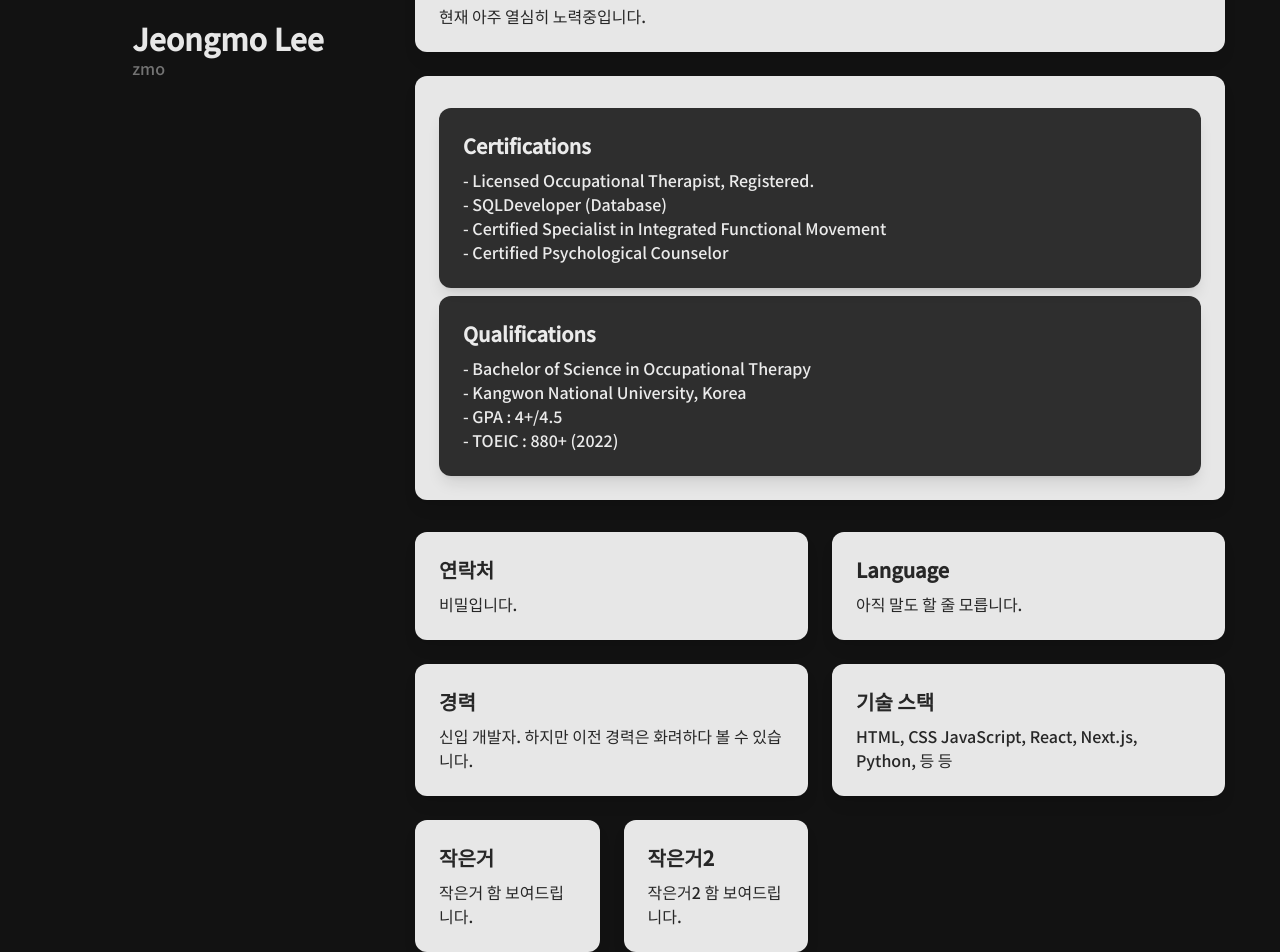
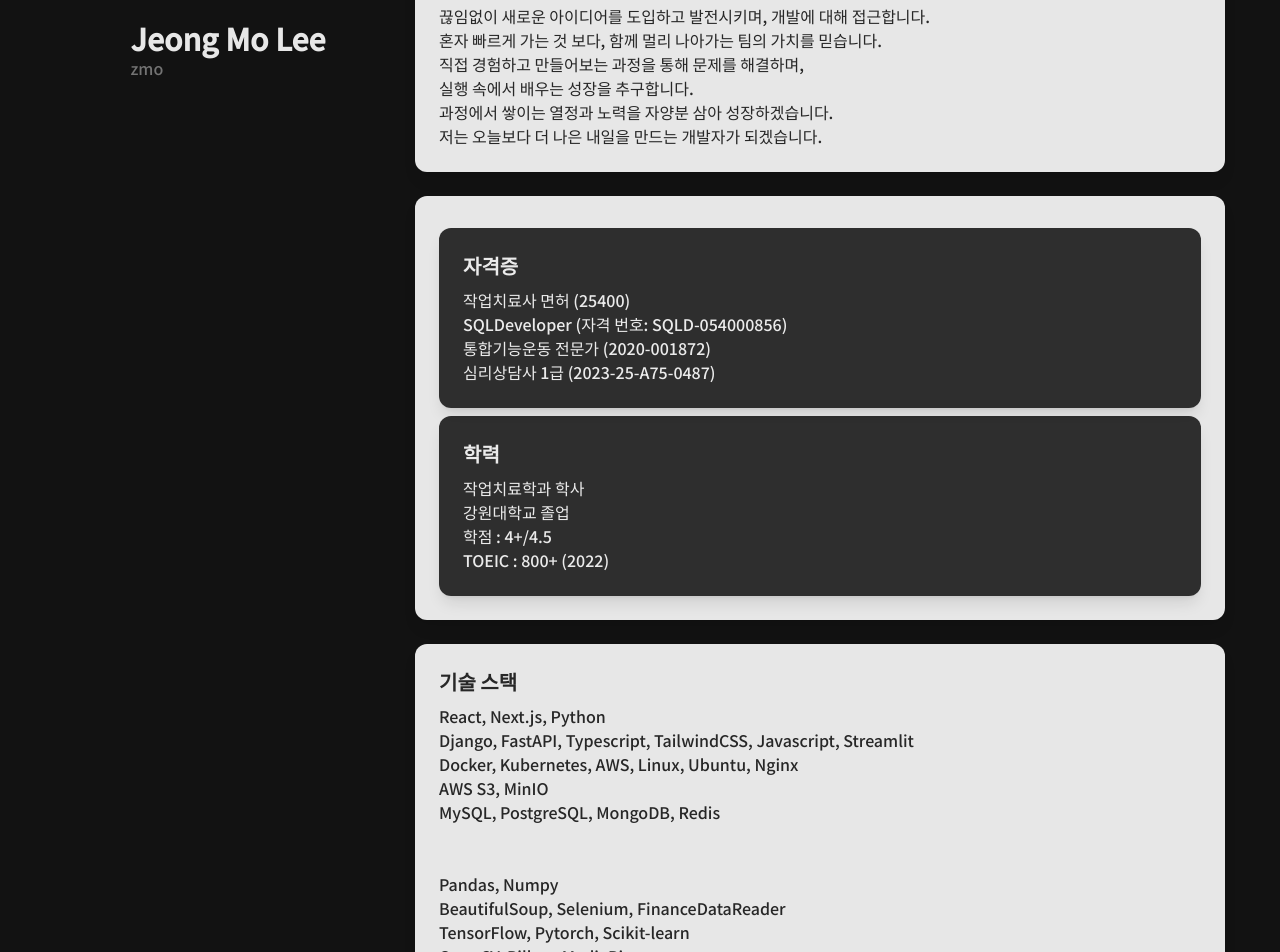
Before and after one commit to 2zm00/portfolio, a Next.js app: page / in a window 1280 px wide. Shown: the part 180-1132 px from the top of the page. Built offline with nearby package versions, Linux system fonts and the light colour scheme.

Commit message:
feat: 포트폴리오 내용 정리

```diff
--- a/app/page.tsx
+++ b/app/page.tsx
@@ -21,7 +21,7 @@ export default function Home() {
                 />
               </div>
               <div>
-                <h1 className="font-semibold text-3xl">Jeongmo Lee</h1>
+                <h1 className="font-semibold text-3xl">Jeong Mo Lee</h1>
                 <p className="text-neutral-500">zmo</p>
               </div>
             </div>
@@ -33,12 +33,17 @@ export default function Home() {
               <div className="flex flex-col gap-4 mx-auto max-w-[810px] pt-12">
                 {/* 소갯말 */}
                 <Card
-                  title="반갑습니다."
-                  subtitle="저는 이정모라고합니다."
+                  title="안녕하세요 이정모입니다."
+                  subtitle="몰입을 좋아하는 개발자입니다."
                   delay={100}
                 >
                   <div>
-                  현재 아주 열심히 노력중입니다.
+                  끊임없이 새로운 아이디어를 도입하고 발전시키며, 개발에 대해 접근합니다. <br />
+                  혼자 빠르게 가는 것 보다, 함께 멀리 나아가는 팀의 가치를 믿습니다. <br />
+                  직접 경험하고 만들어보는 과정을 통해 문제를 해결하며, <br/>
+                  실행 속에서 배우는 성장을 추구합니다. <br />
+                  과정에서 쌓이는 열정과 노력을 자양분 삼아 성장하겠습니다. <br />
+                  저는 오늘보다 더 나은 내일을 만드는 개발자가 되겠습니다.
 
                   </div>
                 </Card>
@@ -52,41 +57,72 @@ export default function Home() {
                   >
                   <div >
                     <Card
-                    title="Certifications"
+                    title="자격증"
                     className="mt-2 !bg-black !bg-opacity-80 text-white text-opacity-90">
-                      - Licensed Occupational Therapist, Registered.<br/>
-                      - SQLDeveloper (Database)<br/>
-                      - Certified Specialist in Integrated Functional Movement<br/>
-                      - Certified Psychological Counselor <br/>
+                      작업치료사 면허 (25400)<br/>
+                      SQLDeveloper (자격 번호: SQLD-054000856)<br/>
+                      통합기능운동 전문가 (2020-001872)<br/>
+                      심리상담사 1급 (2023-25-A75-0487) <br/>
                     </Card>
 
                       <Card
-                      title="Qualifications"
+                      title="학력"
                       className="mt-2 !bg-black !bg-opacity-80 text-white text-opacity-90">
-                      - Bachelor of Science in Occupational Therapy<br/>
-                      - Kangwon National University, Korea<br/>
-                      - GPA : 4+/4.5<br/>
-                      - TOEIC : 880+ (2022) <br/>
+                      작업치료학과 학사<br/>
+                      강원대학교 졸업<br/>
+                      학점 : 4+/4.5<br/>
+                      TOEIC : 800+ (2022) <br/>
                       </Card>
                   </div>
                   </Card>
+                  <Card
+                  title="기술 스택"
+                  delay={600}
+                  ><div>
+                    React, Next.js, Python <br />
+                    Django, FastAPI, Typescript, TailwindCSS, Javascript, Streamlit <br />
+                    Docker, Kubernetes, AWS, Linux, Ubuntu, Nginx <br />
+                    AWS S3, MinIO <br />
+                    MySQL, PostgreSQL, MongoDB, Redis <br />
+
+                    <br/>
+                    <br/>
+                    Pandas, Numpy <br/>
+                    BeautifulSoup, Selenium, FinanceDataReader <br/>
+                    TensorFlow, Pytorch, Scikit-learn <br/>
+                    OpenCV, Pillow, MediaPipe <br/>
+                    Matplotlib, Plotly <br/>
+
+                    <br/>
+                    <br/>
+                    Github, Notion, Slack
+
+                    </div>
+
+                    </Card>
+
                   <div className = "mt-2 grid grid-cols-2 gap-6">
                   <Card
                   title="연락처"
                   delay={300}
                   >
                     <div className="">
-                      비밀입니다.
+                      dwa010301@gmail.com 이메일
+                      <br/>
+                      https://github.com/2zm00 깃허브
+                      <br/>
+                      https://discordapp.com/users/397246059228823572 디스코드
+
                     </div>
                   </Card>
 
                   <Card
-                  title="Language"
+                  title="언어"
 
                   delay={400}
                   >
                     <div>
-                      아직 말도 할 줄 모릅니다.
+                      한국어, English
 
                     </div>
                   </Card>
@@ -94,31 +130,40 @@ export default function Home() {
                   title="경력"
                   delay={500}
                   ><div>
-                    신입 개발자. 하지만 이전 경력은 화려하다 볼 수 있습니다.
+                    회복기 재활병원 근무 (2023.05 ~ 2024.05) <br/>
+                    대학병원 및 지역사회 실습 및 인턴 (2021.12 ~ 2022.07)
                     </div>
                     </Card>
 
-                  <Card
-                  title="기술 스택"
-                  delay={600}
-                  ><div>
-                    HTML, CSS JavaScript, React, Next.js, Python, 등 등
-                    </div>
 
-                    </Card>
-                    <div className="md:grid-cols-2 grid gap-6">
-                    <Card title="작은거" delay={700}>
+
+                    <Card title="교육" delay={700}>
                       <div>
-                        작은거 함 보여드립니다.
+                      멋쟁이 사자처럼 Banckend Python 12기. <br/>
+                        - 파이썬을 활용한 고도화 아키텍처 설계 및 개발 <br/>
+                        - 웹 개발 및 AI 기반 API 개발 <br/>
+                        - 팀 프로젝트를 통한 실무 협업 경험
                       </div>
                     </Card>
-                    <Card title="작은거2" delay={700}>
+
+
+                </div>
+                <Card title="프로젝트" delay={800}>
                       <div>
-                        작은거2 함 보여드립니다.
+                        나 와따 - 방명록 프로젝트 (2024.09) <br/>
+                        AI 로또 추천  팀 프로젝트 (2024.10) <br/>
+                        개인 포트폴리오 프로필 페이지 (2024.12) <br/>
+                        Fiton v1 - 피트니스 수업 관리 팀 프로젝트 (2024.12)<br/>
+                        Jeongmo.dev - 개인 포트폴리오 홈페이지 (2024.12)<br/>
+                        Fiton v2 - 피트니스 수업 관리 팀 프로젝트 (2025.01)<br/>
+
+
+
+
+
+
                       </div>
                     </Card>
-                    </div>
-                </div>
               </div>
               </div>
             </main>
```
